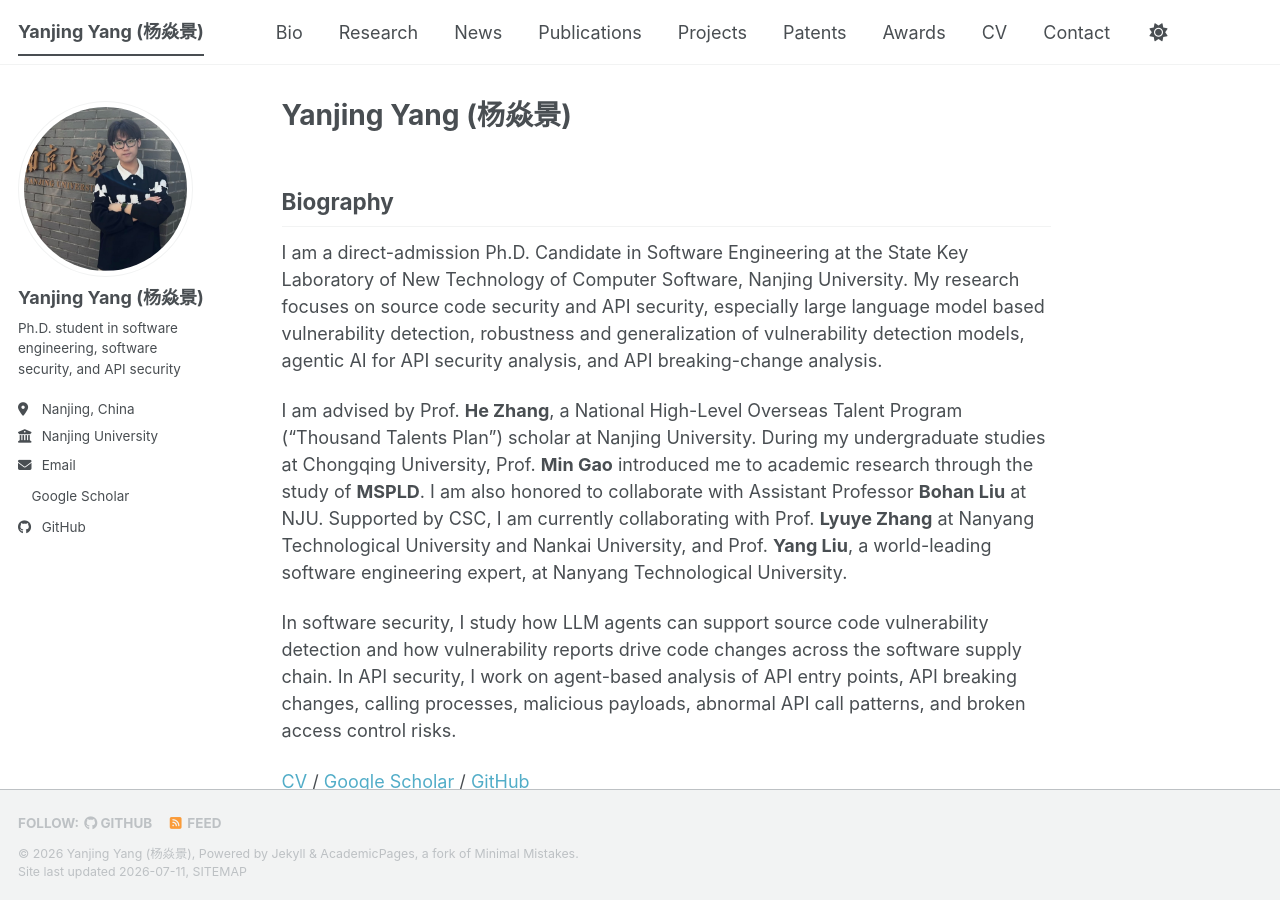
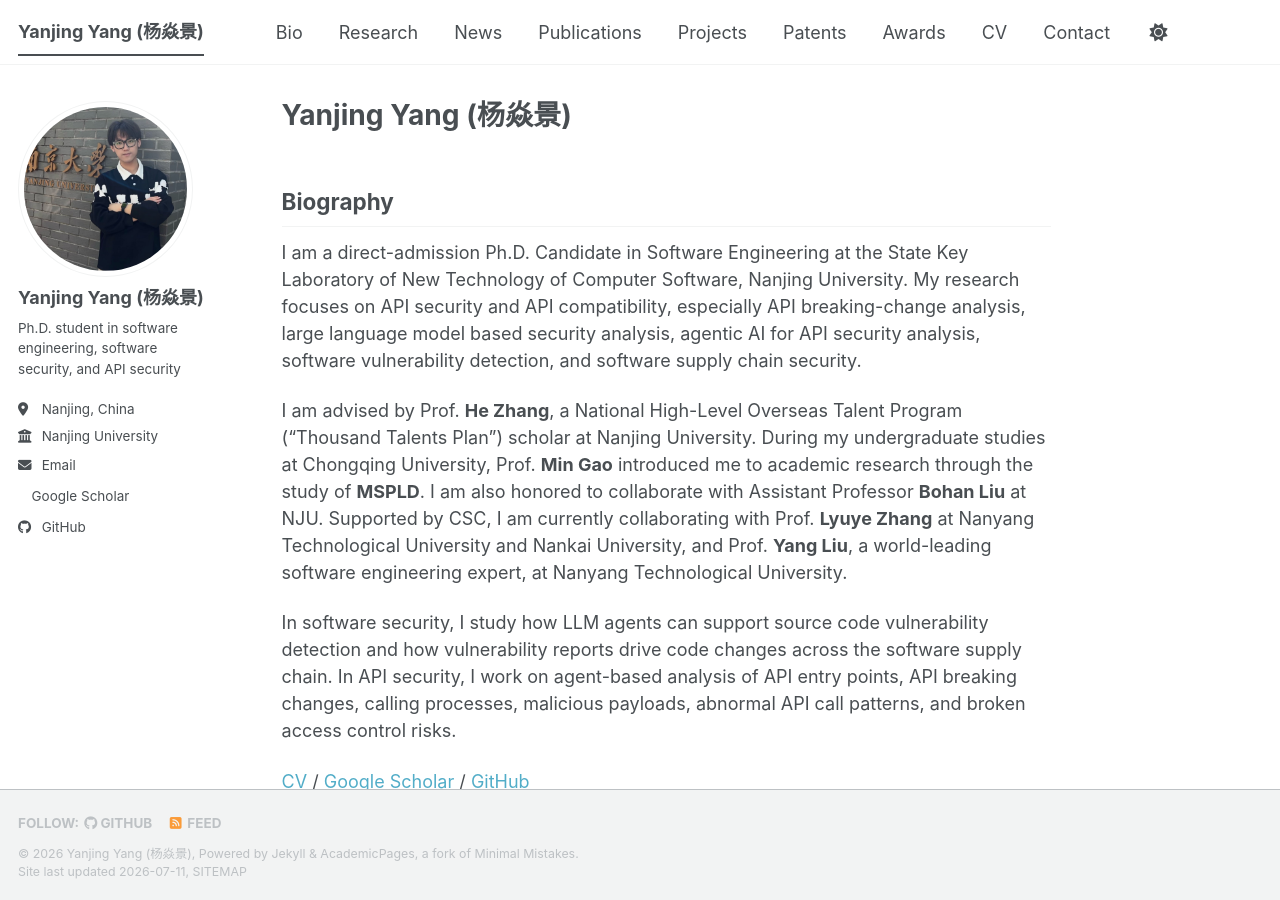
Before and after one commit to Yang-Yanjing/Yang-Yanjing.github.io, a Jekyll site: the page built from _pages/about.md, in a window 1280 px wide and 900 px high. Built offline with Jekyll 4.4.1, drawn with Linux system fonts in a browser that asks for light colours; a style sheet for code colours, icons or effects is not loaded.

Commit message:
Reorder research focus in bio

```diff
--- a/_pages/about.md
+++ b/_pages/about.md
@@ -9,7 +9,7 @@ redirect_from:
 
 ## Biography
 
-I am a direct-admission Ph.D. Candidate in Software Engineering at the State Key Laboratory of New Technology of Computer Software, Nanjing University. My research focuses on source code security and API security, especially large language model based vulnerability detection, robustness and generalization of vulnerability detection models, agentic AI for API security analysis, and API breaking-change analysis.
+I am a direct-admission Ph.D. Candidate in Software Engineering at the State Key Laboratory of New Technology of Computer Software, Nanjing University. My research focuses on API security and API compatibility, especially API breaking-change analysis, large language model based security analysis, agentic AI for API security analysis, software vulnerability detection, and software supply chain security.
 
 I am advised by Prof. **He Zhang**, a National High-Level Overseas Talent Program ("Thousand Talents Plan") scholar at Nanjing University. During my undergraduate studies at Chongqing University, Prof. **Min Gao** introduced me to academic research through the study of **MSPLD**. I am also honored to collaborate with Assistant Professor **Bohan Liu** at NJU. Supported by CSC, I am currently collaborating with Prof. **Lyuye Zhang** at Nanyang Technological University and Nankai University, and Prof. **Yang Liu**, a world-leading software engineering expert, at Nanyang Technological University.
 
```
